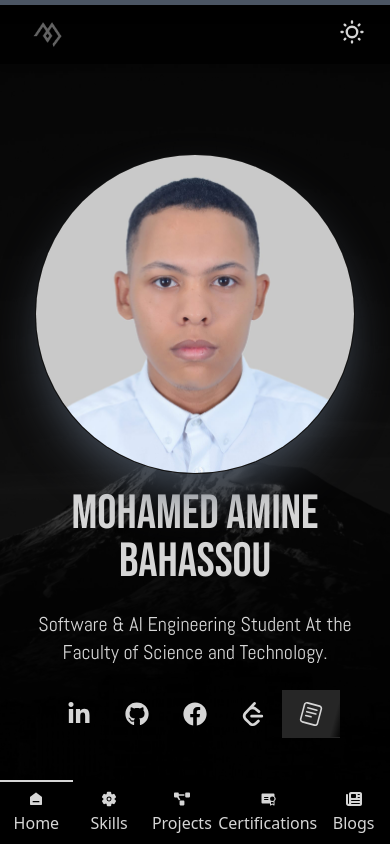
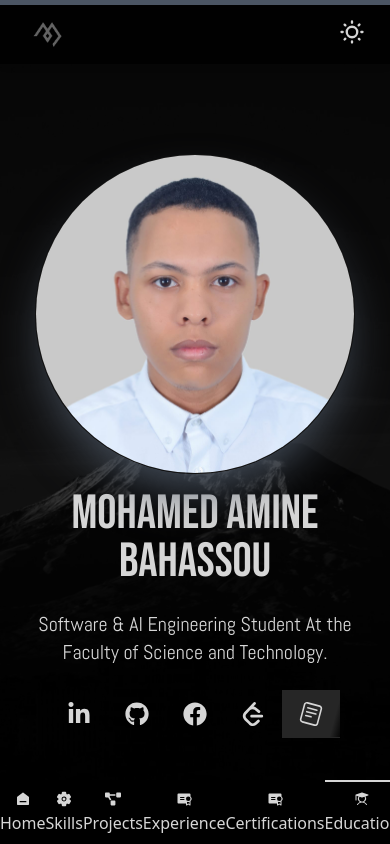
Before and after one commit to Medamine-Bahassou/MyPersonal-Portfolio, a React (Vite) app in the folder frontend/: page / in a window 390 px wide. Shown: the top 844 px of the page. Built offline with nearby package versions, Linux system fonts and the light colour scheme.

Commit message:
some animation

```diff
--- a/frontend/src/components/common/navbar/NavBar.jsx
+++ b/frontend/src/components/common/navbar/NavBar.jsx
@@ -1,3 +1,4 @@
+// NavBar.js
 import React from 'react'
 import "../../../App.css"
 import logo from "../../../assets/logo/logo1.png"
@@ -7,10 +8,28 @@ import { RiHome6Fill  } from "react-icons/ri";
 import { IoSettings } from "react-icons/io5";
 import { PiCertificateFill } from "react-icons/pi";
 import { FaNewspaper } from "react-icons/fa6";
+import { PiStudentFill } from "react-icons/pi"; // Import Education Icon
+import { useState, useEffect, useRef, useCallback } from 'react';
 
 const NavBar = () => {
+    const [activeSection, setActiveSection] = useState('pres');
+    const blogButtonRef = useRef(null);
+    const homeButtonRef = useRef(null);
+    const skillsButtonRef = useRef(null);
+    const projectsButtonRef = useRef(null);
+    const certificationsButtonRef = useRef(null);
+    const experienceButtonRef = useRef(null);
+    const educationButtonRef = useRef(null); // Ref for Education Button
 
-
+    const sectionRefs = {
+        'pres': homeButtonRef,
+        'skil': skillsButtonRef,
+        'proj': projectsButtonRef,
+        'experience': experienceButtonRef, // experience
+        'certifications': certificationsButtonRef,
+        'education': educationButtonRef, // Ref for Education Button
+        'blog': blogButtonRef,
+    };
 
 
     const handleBlog = ()=>{
@@ -20,37 +39,60 @@ const NavBar = () => {
     }
 
     const handleClick = (section) => {
-        // First, remove the "active" class from all elements that may have it
-        const allSections = document.querySelectorAll('.active');
-        allSections.forEach(el => el.classList.remove('active'));
-
-        if (section === "projects") {
-            const projectElement = document.getElementById('projects-section');
-            if (projectElement) {
-                projectElement.classList.add('active');
-            }
-        }
-        else if (section === "certifications") {
-            const certificationsElement = document.getElementById('certifications-section');
-            if (certificationsElement) {
-                certificationsElement.classList.add('active');
-            }
-        }
-        else if (section === "skills") {
-            const skillsElement = document.getElementById('skills-section');
-            if (skillsElement) {
-                skillsElement.classList.add('active');
-            }
-        }
-        else if (section === "home") {
-            const homeElement = document.getElementById('home-section');
-            if (homeElement) {
-                homeElement.classList.add('active');
-            }
-        }
-    }
+        setActiveSection(section);
+    };
 
 
+    const observeSections = useCallback(() => {
+        const observer = new IntersectionObserver(
+            (entries) => {
+                entries.forEach(entry => {
+                    if (entry.isIntersecting) {
+                        const sectionId = entry.target.id;
+                        setActiveSection(sectionId.replace('-section', ''));
+                    }
+                });
+            },
+            {
+                threshold: 0.5,
+            }
+        );
+
+        const sectionsToObserve = [
+            'pres-section',
+            'skil-section',
+            'proj-section',
+            'experience-section',
+            'certifications-section',
+            'education-section',
+        ];
+        sectionsToObserve.forEach(sectionId => {
+            const section = document.getElementById(sectionId);
+            if (section) {
+                observer.observe(section);
+            }
+        });
+
+        return () => observer.disconnect();
+    }, [setActiveSection]);
+
+
+    useEffect(() => {
+        observeSections();
+    }, [observeSections]);
+
+
+    useEffect(() => {
+        Object.values(sectionRefs).forEach(ref => {
+            if (ref.current) {
+                ref.current.classList.remove('active');
+            }
+        });
+
+        if (sectionRefs[activeSection] && sectionRefs[activeSection].current) {
+            sectionRefs[activeSection].current.classList.add('active');
+        }
+    }, [activeSection, sectionRefs]);
 
 
   return (
@@ -58,22 +100,21 @@ const NavBar = () => {
     <div className=" md:px-32 navbar bg-base-100  shadow-md h-16 w-full md:backdrop-blur-xl md:bg-base-100/30 bg-base-100/80   ">
 
         <div className="flex-1">
-            <a className="btn btn-ghost  " href='#pres'>
+            <a className="btn btn-ghost  " href='#pres-section'>
                 <img src={logo} alt="logo" width={45}/>
             </a>
         </div>
         <div className="flex-none  ">
             <ul className="menu menu-horizontal px-1 teko text-lg font-bold md:flex hidden  ">
-                <li><a href='#skil'>Skills</a></li>
-                <li><a href='#proj'>Projects</a></li>
-                <li><a href='#cert'>Certifications</a></li>
+                <li><a href='#skil-section'>Skills</a></li>
+                <li><a href='#proj-section'>Projects</a></li>
+                <li><a href='#experience-section'>Experience</a></li>
+                <li><a href='#certifications-section'>Certifications</a></li>
+                <li><a href='#education-section'>Education</a></li>
             </ul>
 
             <label className="swap swap-rotate mx-4">
-                {/* this hidden checkbox controls the state */}
                 <input type="checkbox" className="theme-controller" value="light" />
-
-                {/* sun icon */}
                 <svg
                     className="swap-off h-7 w-7 fill-current"
                     xmlns="http://www.w3.org/2000/svg"
@@ -81,8 +122,6 @@ const NavBar = () => {
                     <path
                     d="M5.64,17l-.71.71a1,1,0,0,0,0,1.41,1,1,0,0,0,1.41,0l.71-.71A1,1,0,0,0,5.64,17ZM5,12a1,1,0,0,0-1-1H3a1,1,0,0,0,0,2H4A1,1,0,0,0,5,12Zm7-7a1,1,0,0,0,1-1V3a1,1,0,0,0-2,0V4A1,1,0,0,0,12,5ZM5.64,7.05a1,1,0,0,0,.7.29,1,1,0,0,0,.71-.29,1,1,0,0,0,0-1.41l-.71-.71A1,1,0,0,0,4.93,6.34Zm12,.29a1,1,0,0,0,.7-.29l.71-.71a1,1,0,1,0-1.41-1.41L17,5.64a1,1,0,0,0,0,1.41A1,1,0,0,0,17.66,7.34ZM21,11H20a1,1,0,0,0,0,2h1a1,1,0,0,0,0-2Zm-9,8a1,1,0,0,0-1,1v1a1,1,0,0,0,2,0V20A1,1,0,0,0,12,19ZM18.36,17A1,1,0,0,0,17,18.36l.71.71a1,1,0,0,0,1.41,0,1,1,0,0,0,0-1.41ZM12,6.5A5.5,5.5,0,1,0,17.5,12,5.51,5.51,0,0,0,12,6.5Zm0,9A3.5,3.5,0,1,1,15.5,12,3.5,3.5,0,0,1,12,15.5Z" />
                 </svg>
-
-                {/* moon icon */}
                 <svg
                     className="swap-on h-7 w-7 fill-current"
                     xmlns="http://www.w3.org/2000/svg"
@@ -92,36 +131,72 @@ const NavBar = () => {
                 </svg>
             </label>
         </div>
-
-
-
     </div>
 
-        <div className="btm-nav md:hidden flex">
-        <a id='home-section' href='#' className="active" onClick={()=>handleClick("home")} >
+        <div className="btm-nav md:hidden flex w-full">
+        <a
+            ref={homeButtonRef}
+            id='pres-section'
+            href='#pres-section'
+            className={`nav-item ${activeSection === 'pres' ? 'active' : ''}`}
+            onClick={() => handleClick('pres')}
+        >
             <RiHome6Fill />
             <h2>Home</h2>
         </a>
-        <a id='skills-section' href='#skil' onClick={()=>handleClick("skills")} >
+        <a
+             ref={skillsButtonRef}
+            id='skil-section'
+            href='#skil-section'
+            className={`nav-item ${activeSection === 'skil' ? 'active' : ''}`}
+            onClick={() => handleClick('skil')}
+        >
             <IoSettings/>
             <h2>Skills</h2>
         </a>
 
-        <a id='projects-section' href='#proj' onClick={()=>handleClick("projects")}>
+        <a
+             ref={projectsButtonRef}
+            id='proj-section'
+            href='#proj-section'
+            className={`nav-item ${activeSection === 'proj' ? 'active' : ''}`}
+            onClick={() => handleClick('proj')}
+        >
             <FaProjectDiagram/>
             <h2>Projects</h2>
         </a>
-        <a id='certifications-section' href='#cert' onClick={()=>handleClick("certifications")}>
+        <a
+             ref={experienceButtonRef}
+            id='experience-section'
+            href='#experience-section'
+            className={`nav-item ${activeSection === 'experience' ? 'active' : ''}`}
+            onClick={() => handleClick('experience')}
+        >
+            <PiCertificateFill/> {/* Or a more suitable icon for experience */}
+            <h2>Experience</h2>
+        </a>
+        <a
+             ref={certificationsButtonRef}
+            id='certifications-section'
+            href='#certifications-section'
+            className={`nav-item ${activeSection === 'certifications' ? 'active' : ''}`}
+            onClick={() => handleClick('certifications')}
+        >
             <PiCertificateFill/>
             <h2>Certifications</h2>
         </a>
-        <button onClick={handleBlog}>
-            <FaNewspaper/>
-            <h2>Blogs</h2>
-        </button>
+        <a // Added Education Button
+            ref={educationButtonRef}
+            id='education-section'
+            href='#education-section'
+            className={`nav-item ${activeSection === 'education' ? 'active' : ''}`}
+            onClick={() => handleClick('education')}
+        >
+            <PiStudentFill/> {/* Education Icon */}
+            <h2>Education</h2>
+        </a>
 
         </div>
-
     </div>
   )
 }
--- a/frontend/src/pages/HomePage.jsx
+++ b/frontend/src/pages/HomePage.jsx
@@ -1,68 +1,139 @@
+// HomePage.js
 import React from 'react';
 import Presentation from '../components/common/home/Presentation';
 import Skills from '../components/common/home/Skills/Skills';
 import Certifications from '../components/common/home/certifications/Certifications';
 import Projects from '../components/common/projects/Projects';
 import Education from '../components/common/home/educations/Educations';
-import ParallaxText from '../components/common/ParallaxText'; // Adjust path if needed
+import ParallaxText from '../components/common/ParallaxText';
 import "../App.css";
 import SmoothScroll from '../components/motion/SmoothScroll.component';
-import immg from './wallpaper.jpg'
-import ExperiencePage from '../components/common/home/experiences/ExperiencePage '
+import immg from './wallpaper.jpg';
+import ExperiencePage from '../components/common/home/experiences/ExperiencePage ';
+import { motion } from 'framer-motion';
 
 const HomePage = () => {
+
+    const sectionVariants = {
+        hidden: { opacity: 0, y: 50 },
+        visible: { opacity: 1, y: 0, transition: { duration: 0.8, ease: "easeInOut" } },
+    };
+
+    const parallaxVariants = {
+        hidden: { opacity: 0, x: -50 },
+        visible: { opacity: 1, x: 0, transition: { duration: 1, ease: "easeOut" } },
+    };
+
+
     return (
         <>
-      <div className="w-full divide-y divide-base-300">
-        <div id="pres" className='py-6'>
             <div className='fixed w-full'>
                 <img src={immg} alt='bg' className='w-full h-screen object-cover' />
                 <div className='absolute top-0 left-0 right-0 z-50 h-screen opacity-75 bg-base-100 origin-top-left' />
             </div>
+            <div className="w-full divide-y divide-base-300">
+                <motion.div
+                    id="pres-section"
+                    className='py-6'
+                    initial="hidden"
+                    whileInView="visible"
+                    variants={sectionVariants}
+                    viewport={{ once: true }}
+                >
                     <Presentation />
-        </div>
-        <div id="skil" className="relative py-6">
+                </motion.div>
+
+                <motion.div
+                    id="skil-section"
+                    className="relative py-6"
+                    initial="hidden"
+                    whileInView="visible"
+                    variants={sectionVariants}
+                    viewport={{ once: true }}
+                >
                     <div className='absolute  top-0 left-0 right-0 bottom-0 bg-gradient-to-b from-transparent from-5% via-base-100 via-30%  to-base-100 z-20'/>
-
                     <section className='p-6 rubik'>
+                        <motion.div
+                            initial="hidden"
+                            whileInView="visible"
+                            variants={parallaxVariants}
+                            viewport={{ once: true }}
+                        >
                             <ParallaxText baseVelocity={-3}>Welcome to My Portfolio</ParallaxText>
+                        </motion.div>
+                        <motion.div
+                            initial="hidden"
+                            whileInView="visible"
+                            variants={parallaxVariants}
+                            viewport={{ once: true }}
+                            transition={{ delay: 0.2 }}
+                        >
                             <ParallaxText baseVelocity={3}>Explore My Work</ParallaxText>
+                        </motion.div>
                     </section>
-
-
                     <div className="relative z-20">
                         <Skills />
                     </div>
-        </div>
+                </motion.div>
 
-        <div id="proj" className="py-6 relative ">
+                <motion.div
+                    id="proj-section"
+                    className="py-6 relative "
+                    initial="hidden"
+                    whileInView="visible"
+                    variants={sectionVariants}
+                    viewport={{ once: true }}
+                >
                     <div className='absolute top-0 left-0 right-0 bottom-0 bg-base-100' />
                     <div className='relative z-20'>
-
                         <Projects />
                     </div>
-        </div>
+                </motion.div>
 
-        <div id="cert" className="py-6   relative">
+                <motion.div>
+                    <motion.div
+                        id="experience-section"
+                        className="py-6   relative"
+                        initial="hidden"
+                        whileInView="visible"
+                        variants={sectionVariants}
+                        viewport={{ once: true }}
+                    >
                         <div className='absolute top-0 left-0 right-0 bottom-0 ' />
                         <div className='relative z-20'>
                             <ExperiencePage />
                         </div>
-        </div>
+                    </motion.div>
+                </motion.div>
 
-        <div id="cert" className="py-6   relative">
+
+                <motion.div
+                    id="certifications-section"
+                    className="py-6   relative"
+                    initial="hidden"
+                    whileInView="visible"
+                    variants={sectionVariants}
+                    viewport={{ once: true }}
+                >
                     <div className='absolute top-0 left-0 right-0 bottom-0 bg-base-100' />
                     <div className='relative z-20'>
                         <Certifications />
                     </div>
-        </div>
+                </motion.div>
 
-        <div id="edu" className="py-6 relative">
+                <motion.div
+                    id="education-section"
+                    className="py-6 relative"
+                    initial="hidden"
+                    whileInView="visible"
+                    variants={sectionVariants}
+                    viewport={{ once: true }}
+                >
                     <div className='absolute top-0 left-0 right-0 bottom-0 ' />
                     <div className='relative z-20'>
                         <Education />
                     </div>
-        </div>
+                </motion.div>
             </div>
         </>
     );
```
Lines whose indentation alone changed are shown as unchanged.
